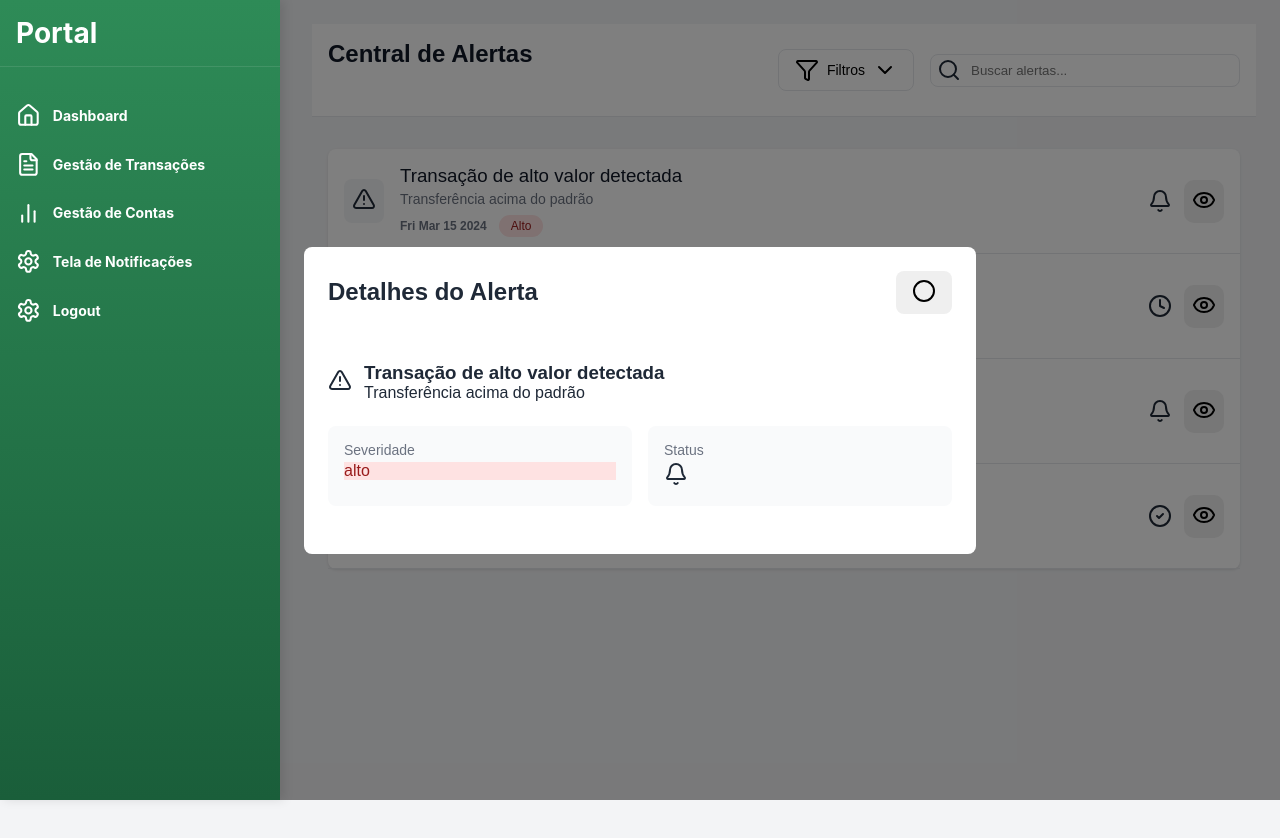
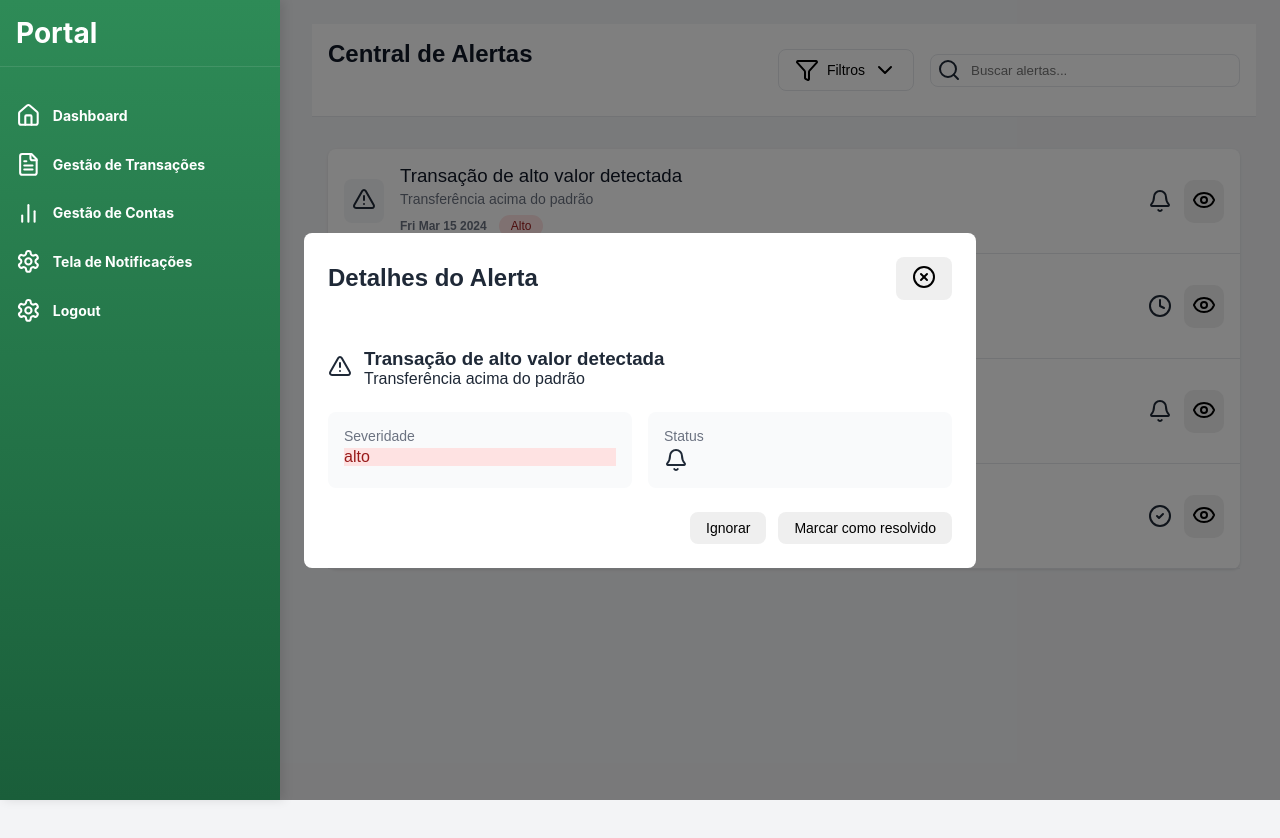
Before and after one commit to RusthenRonald2006/Portal-de-analise-em-anomalias-transacionais, a React (Create React App) app in the folder detec-anomalias/: page /notificacoes in a window 1280 px wide. Both pictures are taken after a click on the element 784 px from the left and 201 px from the top of the page. Shown: the top 838 px of the page. Built offline with nearby package versions, Linux system fonts and the light colour scheme; the HTML template or start-up script is replaced by a standard one.

Commit message:
adicionando buttons

```diff
--- a/detec-anomalias/src/components/Pages/Notificacoes.js
+++ b/detec-anomalias/src/components/Pages/Notificacoes.js
@@ -181,7 +181,7 @@ function Notificacoes(){
                             <div className={styles.modal_header}>
                                 <h2>Detalhes do Alerta</h2>
                                 <button
-                                onClick={()=>setSelectAlert(null)}><Circle/></button>
+                                onClick={()=>setSelectAlert(null)}><XCircle/></button>
                             </div>
                             <div className={styles.modal_body}>
                                 <div className={styles.alert_header}>
@@ -206,6 +206,15 @@ function Notificacoes(){
                                         </p>
                                     </div>
                                 </div>
+
+                                <div className={styles.modal_actions}>
+                                    <button className="button button-secondary">
+                                        Ignorar
+                                    </button>
+                                    <button className="button button-primary">
+                                        Marcar como resolvido
+                                    </button>
+                                </div>
                             </div>
                         </div>
                     </div>
--- a/detec-anomalias/src/components/Pages/Notificacoes.module.css
+++ b/detec-anomalias/src/components/Pages/Notificacoes.module.css
@@ -233,7 +233,16 @@ header{
     color: #6b7280;
 }
 .info_value{
-
+    display: flex;
+    align-items: center;
+    gap: 0.5rem;
+    font-weight: 500;
+}
+.modal_actions{
+    display: flex;
+    justify-content: flex-end;
+    gap: 0.75rem;
+    margin-top: 1.5rem;
 }
 @media (max-width:1024px){
     .mobile_menu_button{
```
